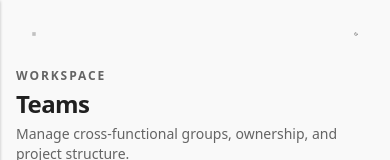
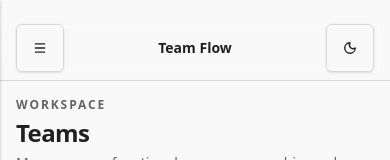
Before and after one commit to ganeshwhere/teamflow, a Next.js app in the folder apps/web/: page /teams in a window 390 px wide. Shown: the top 160 px of the page. Built offline with nearby package versions, Linux system fonts and the light colour scheme; no server answers.

Commit message:
feat: Implement sticky mobile dashboard header and add icon styling customization to ThemeToggle.

```diff
--- a/apps/web/components/layout/dashboard-frame.tsx
+++ b/apps/web/components/layout/dashboard-frame.tsx
@@ -17,6 +17,8 @@ type DashboardFrameProps = {
 
 export function DashboardFrame({ children, user }: DashboardFrameProps) {
   const [mobileSidebarOpen, setMobileSidebarOpen] = useState(false);
+  const mobileIconButtonClass =
+    "h-12 w-12 shrink-0 rounded-2xl border border-border bg-popover p-0 text-foreground shadow-sm hover:bg-accent";
 
   return (
     <div className="h-screen overflow-hidden bg-background dark:bg-sidebar">
@@ -26,17 +28,20 @@ export function DashboardFrame({ children, user }: DashboardFrameProps) {
 
       <div className="relative h-full overflow-y-auto md:ml-[296px]">
         <main className="min-h-full px-4 py-4 pb-8 md:px-8 md:py-8">
-          <div className="mb-4 flex items-center justify-between md:hidden">
+          <header className="sticky top-0 z-20 -mx-4 mb-4 border-b border-border bg-background/95 px-4 py-2 backdrop-blur md:hidden">
+            <div className="flex items-center justify-between">
               <Button
                 variant="ghost"
-              className="h-9 w-9 p-0"
+                className={mobileIconButtonClass}
                 aria-label="Open sidebar menu"
                 onClick={() => setMobileSidebarOpen(true)}
               >
-              <Menu className="h-4 w-4" />
+                <Menu className="h-6 w-6 text-foreground" strokeWidth={2.4} />
               </Button>
-            <ThemeToggle />
+              <p className="text-sm font-semibold text-foreground">Team Flow</p>
+              <ThemeToggle className={mobileIconButtonClass} iconClassName="h-6 w-6 text-foreground" />
             </div>
+          </header>
           {children}
         </main>
       </div>
--- a/apps/web/components/layout/theme-toggle.tsx
+++ b/apps/web/components/layout/theme-toggle.tsx
@@ -32,9 +32,10 @@ function applyTheme(theme: Theme): void {
 type ThemeToggleProps = {
   className?: string;
   showLabel?: boolean;
+  iconClassName?: string;
 };
 
-export function ThemeToggle({ className, showLabel = false }: ThemeToggleProps) {
+export function ThemeToggle({ className, showLabel = false, iconClassName }: ThemeToggleProps) {
   const [theme, setTheme] = useState<Theme>("light");
   const [mounted, setMounted] = useState(false);
 
@@ -45,19 +46,23 @@ export function ThemeToggle({ className, showLabel = false }: ThemeToggleProps)
     setMounted(true);
   }, []);
 
-  if (!mounted) {
-    return null;
-  }
+  const resolvedTheme: Theme = mounted ? theme : "light";
+  const Icon = resolvedTheme === "dark" ? Sun : Moon;
+  const iconSizeClass = showLabel ? "h-4 w-4" : "h-5 w-5";
 
   return (
     <Button
-      aria-label={`Switch to ${theme === "dark" ? "light" : "dark"} mode`}
+      aria-label={`Switch to ${resolvedTheme === "dark" ? "light" : "dark"} mode`}
       className={cn(
-        showLabel ? "h-9 rounded-md px-3" : "h-9 w-9 rounded-full p-0",
+        showLabel ? "h-9 rounded-md px-3" : "h-10 w-10 rounded-full p-0",
         "gap-2",
         className
       )}
       onClick={() => {
+        if (!mounted) {
+          return;
+        }
+
         const nextTheme: Theme = theme === "dark" ? "light" : "dark";
         applyTheme(nextTheme);
         window.localStorage.setItem(THEME_STORAGE_KEY, nextTheme);
@@ -65,9 +70,10 @@ export function ThemeToggle({ className, showLabel = false }: ThemeToggleProps)
       }}
       type="button"
       variant="ghost"
+      disabled={!mounted}
     >
-      {theme === "dark" ? <Sun className="h-4 w-4" /> : <Moon className="h-4 w-4" />}
-      {showLabel ? <span className="text-xs font-semibold">{theme === "dark" ? "Dark" : "Light"}</span> : null}
+      <Icon className={cn(iconSizeClass, iconClassName)} strokeWidth={2.4} />
+      {showLabel ? <span className="text-xs font-semibold">{resolvedTheme === "dark" ? "Dark" : "Light"}</span> : null}
     </Button>
   );
 }
```
Lines whose indentation alone changed are shown as unchanged.
